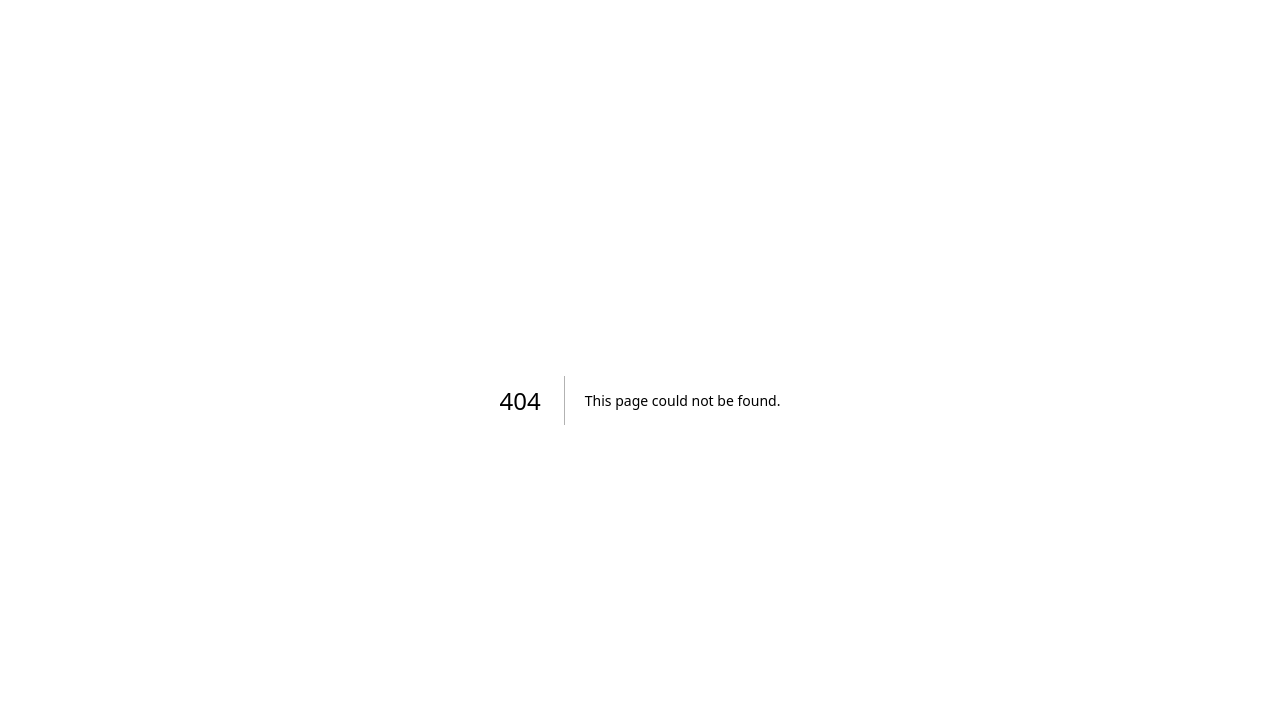
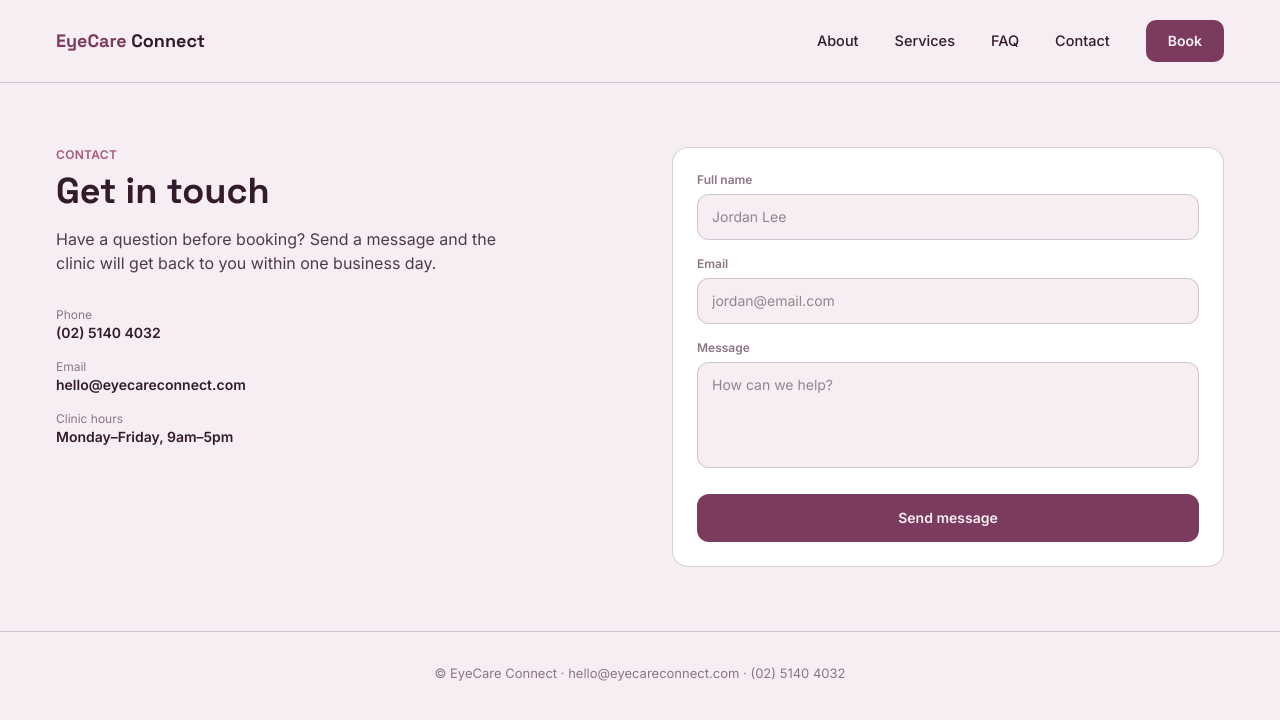
Before and after one commit to ap23hp/eyecare-connect, a Next.js app: page /contact in a window 1280 px wide. Before the commit this address had no page. Shown: the top 720 px of the page. Built offline with nearby package versions, Linux system fonts and the light colour scheme.

Commit message:
feat: add contact page with form

```diff
--- /dev/null
+++ b/app/contact/page.tsx
@@ -0,0 +1,126 @@
+"use client";
+
+import { useState } from "react";
+import Navbar from "../components/layout/Navbar";
+import Footer from "../components/layout/Footer";
+
+export default function ContactPage() {
+  const [form, setForm] = useState({ name: "", email: "", message: "" });
+  const [submitted, setSubmitted] = useState(false);
+
+  function handleSubmit(e: React.FormEvent) {
+    e.preventDefault();
+    setSubmitted(true);
+  }
+
+  return (
+    <div>
+      <Navbar />
+
+      <div className="px-6 py-10 md:px-14 md:py-16 max-w-7xl mx-auto">
+        <div className="md:grid md:grid-cols-2 md:gap-16">
+          <div>
+            <p className="text-xs font-semibold tracking-wide text-terracotta mb-2">
+              CONTACT
+            </p>
+            <h1 className="font-display text-2xl md:text-4xl font-bold mb-4">
+              Get in touch
+            </h1>
+            <p className="text-base text-text/85 mb-8 md:max-w-md">
+              Have a question before booking? Send a message and the clinic will
+              get back to you within one business day.
+            </p>
+
+            <div className="flex flex-col gap-4">
+              <div>
+                <div className="text-xs text-muted">Phone</div>
+                <div className="text-sm font-semibold">(02) 5140 4032</div>
+              </div>
+              <div>
+                <div className="text-xs text-muted">Email</div>
+                <div className="text-sm font-semibold">
+                  hello@eyecareconnect.com
+                </div>
+              </div>
+              <div>
+                <div className="text-xs text-muted">Clinic hours</div>
+                <div className="text-sm font-semibold">
+                  Monday–Friday, 9am–5pm
+                </div>
+              </div>
+            </div>
+          </div>
+
+          <div className="mt-10 md:mt-0 rounded-2xl border border-border bg-white p-6">
+            {submitted ? (
+              <div className="text-center py-6">
+                <div className="text-base font-semibold mb-2">Message sent</div>
+                <div className="text-sm text-muted">
+                  Thanks, {form.name.split(" ")[0] || "there"} — the clinic will
+                  get back to you within one business day.
+                </div>
+              </div>
+            ) : (
+              <form onSubmit={handleSubmit}>
+                <div className="flex flex-col gap-4 mb-5">
+                  <div>
+                    <label className="block text-xs font-semibold text-muted mb-1.5">
+                      Full name
+                    </label>
+                    <input
+                      required
+                      value={form.name}
+                      onChange={(e) =>
+                        setForm({ ...form, name: e.target.value })
+                      }
+                      placeholder="Jordan Lee"
+                      className="w-full rounded-xl border border-border bg-cream px-3.5 py-3 text-sm outline-none focus:border-accent"
+                    />
+                  </div>
+                  <div>
+                    <label className="block text-xs font-semibold text-muted mb-1.5">
+                      Email
+                    </label>
+                    <input
+                      required
+                      type="email"
+                      value={form.email}
+                      onChange={(e) =>
+                        setForm({ ...form, email: e.target.value })
+                      }
+                      placeholder="jordan@email.com"
+                      className="w-full rounded-xl border border-border bg-cream px-3.5 py-3 text-sm outline-none focus:border-accent"
+                    />
+                  </div>
+                  <div>
+                    <label className="block text-xs font-semibold text-muted mb-1.5">
+                      Message
+                    </label>
+                    <textarea
+                      required
+                      value={form.message}
+                      onChange={(e) =>
+                        setForm({ ...form, message: e.target.value })
+                      }
+                      placeholder="How can we help?"
+                      rows={4}
+                      className="w-full resize-none rounded-xl border border-border bg-cream px-3.5 py-3 text-sm outline-none focus:border-accent"
+                    />
+                  </div>
+                </div>
+                <button
+                  type="submit"
+                  className="w-full rounded-xl bg-accent py-3.5 text-sm font-semibold text-cream"
+                >
+                  Send message
+                </button>
+              </form>
+            )}
+          </div>
+        </div>
+      </div>
+
+      <Footer />
+    </div>
+  );
+}
```
